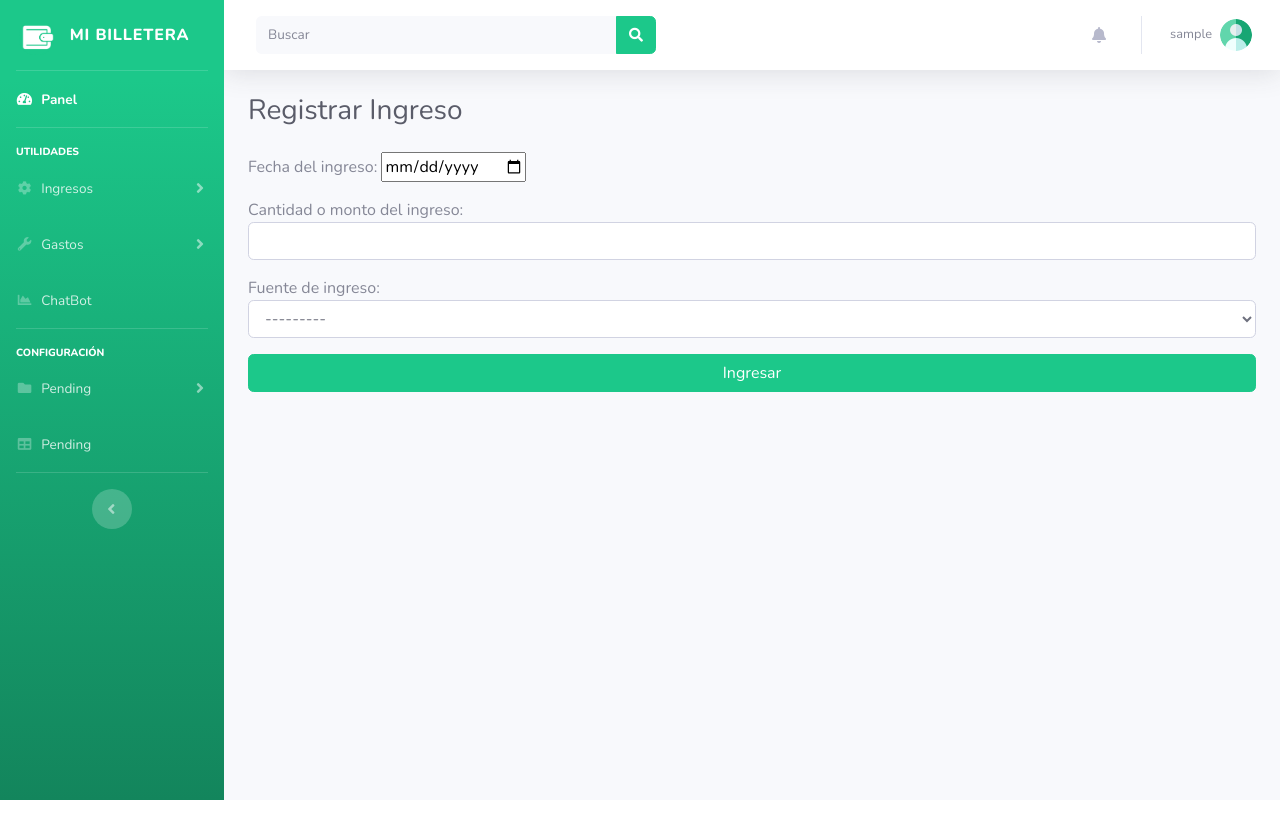
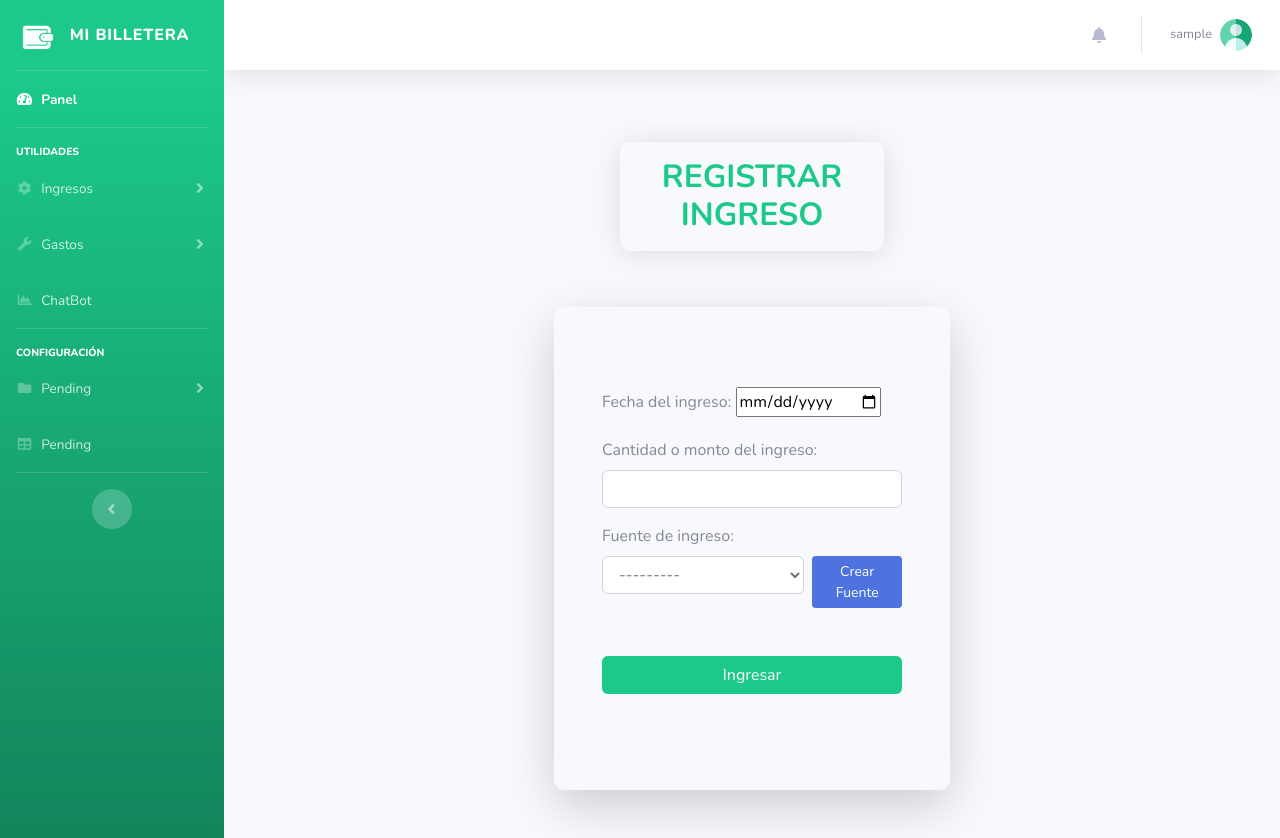
Before and after one commit to Pixmonster/MiBilletera, a Django app: page /nuevo_ingreso/ in a window 1280 px wide. Before the commit the page ends 800 px from the top, so only its background shows below. Run offline with Django 4.2, Linux system fonts and the light colour scheme; the visitor is signed in with stand-in values (Sample User, id 1); data that the repository does not hold is empty; some libraries are stand-ins or nearby versions.

Commit message:
estilo registrar ingreso

```diff
--- a/templates/layout/partials/topnavbar.html
+++ b/templates/layout/partials/topnavbar.html
@@ -7,37 +7,19 @@
                         <i class="fa fa-bars"></i>
                     </button>
 
-                    <!-- Topbar Search -->
-                    <form
-                        class="d-none d-sm-inline-block form-inline mr-auto ml-md-3 my-2 my-md-0 mw-100 navbar-search">
-                        <div class="input-group">
-                            <input type="text" class="form-control bg-light border-0 small" placeholder="Buscar"
-                                aria-label="Search" aria-describedby="basic-addon2">
-                            <div class="input-group-append">
-                                <button class="btn btn-success" type="button">
-                                    <i class="fas fa-search fa-sm"></i>
-                                </button>
-                            </div>
-                        </div>
-                    </form>
-
     <!-- Topbar Navbar -->
     <ul class="navbar-nav ml-auto">
 
         <!-- Nav Item - Search Dropdown (Visible Only XS) -->
         <li class="nav-item dropdown no-arrow d-sm-none">
-                            <a class="nav-link dropdown-toggle" href="#" id="searchDropdown" role="button"
-                                data-toggle="dropdown" aria-haspopup="true" aria-expanded="false">
+            <a class="nav-link dropdown-toggle" href="#" id="searchDropdown" role="button" data-toggle="dropdown" aria-haspopup="true" aria-expanded="false">
                                 <i class="fas fa-search fa-fw"></i>
                             </a>
             <!-- Dropdown - Messages -->
-                            <div class="dropdown-menu dropdown-menu-right p-3 shadow animated--grow-in"
-                                aria-labelledby="searchDropdown">
+            <div class="dropdown-menu dropdown-menu-right p-3 shadow animated--grow-in" aria-labelledby="searchDropdown">
                 <form class="form-inline mr-auto w-100 navbar-search">
                     <div class="input-group">
-                                        <input type="text" class="form-control bg-light border-0 small"
-                                            placeholder="Search for..." aria-label="Search"
-                                            aria-describedby="basic-addon2">
+                        <input type="text" class="form-control bg-light border-0 small" placeholder="Search for..." aria-label="Search" aria-describedby="basic-addon2">
                         <div class="input-group-append">
                             <button class="btn btn-primary" type="button">
                                                 <i class="fas fa-search fa-sm"></i>
@@ -50,15 +32,13 @@
 
         <!-- Nav Item - Alerts -->
         <li class="nav-item dropdown no-arrow mx-1">
-                            <a class="nav-link dropdown-toggle" href="#" id="alertsDropdown" role="button"
-                                data-toggle="dropdown" aria-haspopup="true" aria-expanded="false">
+            <a class="nav-link dropdown-toggle" href="#" id="alertsDropdown" role="button" data-toggle="dropdown" aria-haspopup="true" aria-expanded="false">
                                 <i class="fas fa-bell fa-fw text-gray-500"></i>
                                 <!-- Counter - Alerts -->
                                 <span class="badge badge-danger badge-counter"></span>
                             </a>
             <!-- Dropdown - Alerts -->
-                            <div class="dropdown-list dropdown-menu dropdown-menu-right shadow animated--grow-in"
-                                aria-labelledby="alertsDropdown">
+            <div class="dropdown-list dropdown-menu dropdown-menu-right shadow animated--grow-in" aria-labelledby="alertsDropdown">
                 <h6 class="dropdown-header">
                     Notificaciones
                 </h6>
@@ -105,8 +85,7 @@
 
         <!-- Nav Item - User Information -->
         <li class="nav-item dropdown no-arrow">
-                            <a class="nav-link dropdown-toggle" href="#" id="userDropdown" role="button"
-                                data-toggle="dropdown" aria-haspopup="true" aria-expanded="false">
+            <a class="nav-link dropdown-toggle" href="#" id="userDropdown" role="button" data-toggle="dropdown" aria-haspopup="true" aria-expanded="false">
                                 {% if user.is_authenticated %}
                                 <span class="mr-2 d-none d-lg-inline text-gray-600 small">{{ user.username }}</span>
                                 {% endif %}
@@ -114,8 +93,7 @@
                                     src="{% static 'img/icon-user.png' %}">
                             </a>
             <!-- Dropdown - User Information -->
-                            <div class="dropdown-menu dropdown-menu-right shadow animated--grow-in"
-                                aria-labelledby="userDropdown">
+            <div class="dropdown-menu dropdown-menu-right shadow animated--grow-in" aria-labelledby="userDropdown">
                 <a class="dropdown-item text-gray-500" href="#">
                                     <i class="fas fa-user fa-sm fa-fw mr-2 text-gray-400"></i>
                                     Perfil
--- a/templates/test1/nuevo_ingreso.html
+++ b/templates/test1/nuevo_ingreso.html
@@ -1,14 +1,16 @@
-{% load widget_tweaks %}
-{% load static %}
+{% load widget_tweaks %} {% load static %}
 <!DOCTYPE html>
 <html lang="en">
+
 <head>
     <meta charset="UTF-8">
     <meta name="viewport" content="width=device-width, initial-scale=1.0">
-    <link rel="icon" type="image/jpg" href="{% static 'img/favicon.png' %}"/>
+    <link rel="icon" type="image/jpg" href="{% static 'img/favicon.png' %}" />
     <title>Mi Billetera | Ingresos</title>
 </head>
+
 <body>
+
     <body id="page-top">
 
         <!-- Page Wrapper -->
@@ -25,34 +27,68 @@
                     {% include 'layout/partials/topnavbar.html' %}
 
                     <!-- Begin Page Content -->
-                    <div class="container-fluid">
+                    <div>
 
-                        <!-- Page Heading -->
-                        <div class="d-sm-flex align-items-center justify-content-between mb-4">
-                            <h1 class="h3 mb-0 text-gray-800">Registrar Ingreso</h1>
+                        <div class=" d-flex flex-column w-50 mx-auto">
+                            <h1 class="h2 text-success bg-body p-3 mt-5 text-center mx-auto w-50 shadow" style="border-radius: 10px;"> <b> REGISTRAR INGRESO </b></h1>
+
+                            <form method="POST" class="my-form w-75 mx-auto px-5 my-5 shadow-lg" style="border-radius: 10px; padding: 80px 0 80px 0;">
+                                {% csrf_token %}
+
+                                <div class="form-group">
+                                    <label for="{{ form.fecha.id_for_label }}">Fecha del ingreso:</label> {{ form.fecha }}
+                                </div>
+                                <div class="form-group">
+                                    <label for="{{ form.monto.id_for_label }}">Cantidad o monto del ingreso:</label> {{ form.monto }}
                                 </div>
 
-<form method="POST">
-    {% csrf_token %}
-    <p> Fecha del ingreso: {{ form.fecha }} </p>
-    <p> Cantidad o monto del ingreso: {{ form.monto }}
+                                <div class="form-group ">
+                                    <label for="{{ form.fk_fuente.id_for_label }}">Fuente de ingreso:</label>
+                                    <div class="d-flex mb-5">
+                                        {{ form.fk_fuente }}
+                                        {% if form.fk_fuente.errors %}
+                                        <div class="alert alert-danger">{{ form.fk_fuente.errors }}</div>
+                                        {% endif %}
+                                        <!-- Botón para abrir el modal -->
+                                    <button type="button" class="btn btn-sm btn-primary" data-toggle="modal" data-target="#formularioModal"> Crear Fuente </button>
 
-    </p>
-    <p> Fuente de ingreso: {{ form.fk_fuente }} {% if form.fk_fuente.errors %}{{ form.fk_fuente.errors }}{% endif %}</p>
-    <button type="submit" class="btn btn-success btn-user btn-block">Ingresar</button>
-    {% if messages %}
+                                    </divclass=d-flex>
+
+                                </div>
+
+                                <button type="submit" class="btn btn-success btn-user btn-block">Ingresar</button> {% if messages %}
                                 <ul class="messages">
                                     {% for message in messages %}
-            <li{% if message.tags %} class="{{ message.tags }} alert alert-success"{% endif %}>{{ message }}</li>
+                                    <li{% if message.tags %} class="{{ message.tags }} alert alert-success" {% endif %}>{{ message }}</li>
                                         {% endfor %}
                                 </ul>
                                 {% endif %}
                             </form>
+                        </div>
+
+                        <!-- Modal -->
+                        <div class="modal fade" id="formularioModal" tabindex="-1" role="dialog" aria-labelledby="formularioModalLabel" aria-hidden="true">
+                            <div class="modal-dialog" role="document">
+                                <div class="modal-content">
+                                    <div class="modal-header">
+                                        <h5 class="modal-title" id="formularioModalLabel">Creación de una nueva fuente de ingresos</h5>
+                                        <button type="button" class="close" data-dismiss="modal" aria-label="Cerrar"><span aria-hidden="true">&times;</span></button>
+                                    </div>
+                                    <div class="modal-body">
+                                        <form id="formCategoriaModal" method="post" action="{% url 'crear_fuente_personalizada' %}">
+                                            {% csrf_token %} {{ form_fuente.as_p }}
+                                            <button type="submit" class="btn btn-primary">Guardar</button>
+                                            <button type="button" class="btn btn-secondary" data-dismiss="modal">Cerrar</button>
+                                        </form>
+                                    </div>
+                                </div>
+                            </div>
+                        </div>
 
                         <script src="https://cdn.jsdelivr.net/npm/autonumeric@4.3.0/dist/autoNumeric.min.js"></script>
 
                         <script>
-    document.addEventListener("DOMContentLoaded", function () {
+                            document.addEventListener("DOMContentLoaded", function() {
                                 new AutoNumeric('.autonumeric', {
                                     allowDecimalPadding: false,
                                     currencySymbol: '',
@@ -64,4 +100,5 @@
                         </script>
 
     </body>
+
 </html>
--- a/test1/forms.py
+++ b/test1/forms.py
@@ -17,7 +17,7 @@ class IngresosForm(ModelForm):
     #   exclude = ('')
         widgets = {
             'fecha': DateInput(attrs={'type': 'date'}),
-            'fk_fuente': forms.Select(attrs={'class': 'form-control'}),
+            'fk_fuente': forms.Select(attrs={'class': 'form-control w-75 mr-2'}),
             'monto': forms.TextInput(attrs={'class': 'form-control autonumeric', 'data-a-sign': '', 'data-a-dec': ',', 'data-a-sep': '.'}),
             }
 
--- a/test1/urls.py
+++ b/test1/urls.py
@@ -29,5 +29,6 @@ urlpatterns = [
      path('nuevo_gasto/', views.nuevo_gasto, name="nuevo_gasto"),
      path('ver_gasto/', views.ver_gastos, name="ver_gasto"),
      path('crear_categoria_personalizada/', views.crear_categoria_personalizada, name='crear_categoria_personalizada'),
+     path('crear_fuente_personalizada/', views.crear_fuente_personalizada, name='crear_fuente_personalizada'),
 
 ]
--- a/test1/views.py
+++ b/test1/views.py
@@ -177,12 +177,12 @@ def eliminar_usuario(request, user_id):
 @cache_control(no_cache=True, must_revalidate=True, no_store=True)
 @login_required
 def nuevo_ingreso(request):
+    usuario_actual = request.user
     if request.method == 'POST':
         form = IngresosForm(request.POST)
         if form.is_valid():
             ingreso = form.save(commit=False)# Guarda el formulario pero no en la base de datos todavía
-            usuario = request.user
-            cuenta_usuario = Cuentas.objects.get(fk_user=usuario)
+            cuenta_usuario = Cuentas.objects.get(fk_user=usuario_actual)
 
             ingreso.fk_cuenta = cuenta_usuario
             ingreso.save()  # Ahora sí guarda la transacción en la base de datos
@@ -192,9 +192,13 @@ def nuevo_ingreso(request):
     else:
         form = IngresosForm()
 
-    fuentes_ingreso = FuenteIngreso.objects.all()
-    form.fields['fk_fuente'].queryset = fuentes_ingreso
-    return render(request, 'test1/nuevo_ingreso.html', {'form': form})
+    fuente_ingreso = FuenteIngreso.objects.filter(
+        Q(fk_user=usuario_actual) | Q(fk_user__isnull=True)
+    )
+
+    form.fields['fk_fuente'].queryset = fuente_ingreso
+    form_fuente = FuentePersonalizadaForm()
+    return render(request, 'test1/nuevo_ingreso.html', {'form': form, 'form_fuente': form_fuente})
 
 @cache_control(no_cache=True, must_revalidate=True, no_store=True)
 @login_required
@@ -242,7 +246,6 @@ def editar_ingreso(request, id):
 #endregion
 
 #region GASTOS
-
 @cache_control(no_cache=True, must_revalidate=True, no_store=True)
 @login_required
 def nuevo_gasto (request):
@@ -261,9 +264,10 @@ def nuevo_gasto (request):
             return redirect('nuevo_gasto')
     else:
         form = GastosForm()
-        categoria_gasto = CategoriaGasto.objects.filter(
-            Q(fk_user=usuario_actual) | Q(fk_user__isnull=True)
-        )
+
+    categoria_gasto = CategoriaGasto.objects.filter(
+        Q(fk_user=usuario_actual) | Q(fk_user__isnull=True)
+    )
 
     form.fields['fk_categoria'].queryset = categoria_gasto
     form_categoria = CategoriaPersonalizadaForm()  # formulario de categoría
@@ -281,7 +285,6 @@ def ver_gastos(request):
 #endregion
 
 #region CATEGORIA Y FUENTE PERSONALIZADOS
-
 @login_required
 def crear_categoria_personalizada(request):
     if request.method == 'POST':
```
Lines whose indentation alone changed are shown as unchanged.
